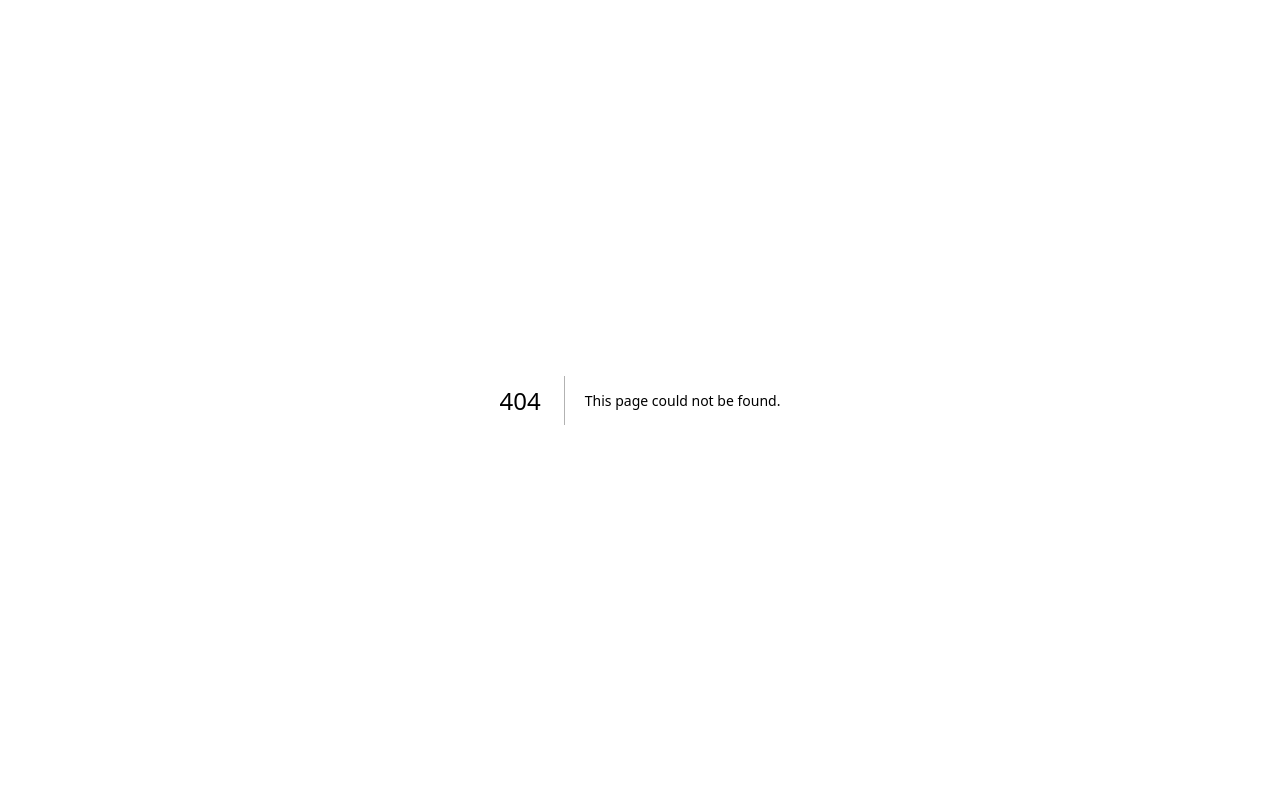
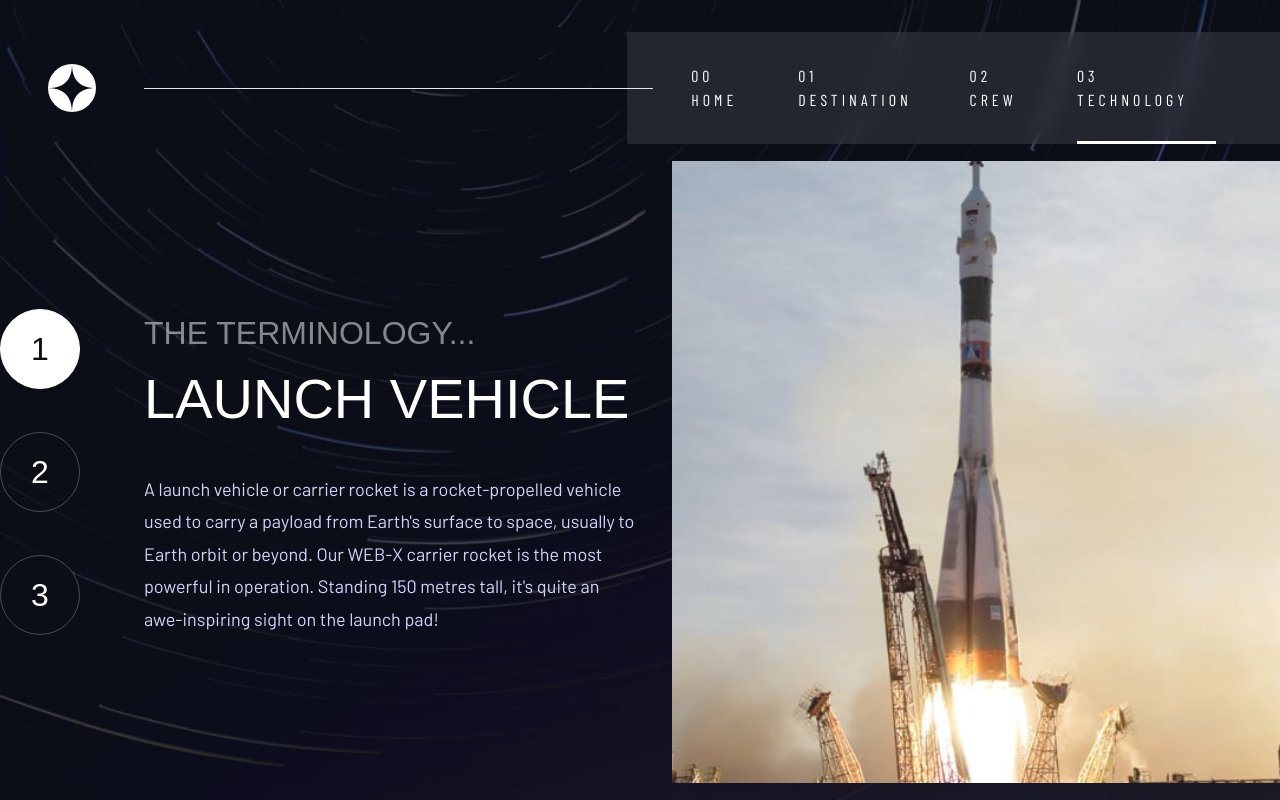
Before and after one commit to Mofizik/space-tourism, a Next.js app: page /technology in a window 1280 px wide. Before the commit this address had no page. Built offline with nearby package versions, Linux system fonts and the light colour scheme; a web font is replaced by a local one.

Commit message:
added technology page

```diff
--- a/app/components/Header.jsx
+++ b/app/components/Header.jsx
@@ -12,7 +12,7 @@ const Header = ({currentPage}) => {
                 <li className={currentPage === "home" ? "active" : ""}> <a href="/"> <span>00</span> Home</a></li>
                 <li className={currentPage === "destination" ? "active" : ""}> <a href="/destination"> <span>01</span> Destination</a></li>
                 <li className={currentPage === "crew" ? "active" : ""}> <a href="/crew"> <span>02</span> Crew</a></li>
-                <li className={currentPage === "technology" ? "active" : ""}> <a href="#"> <span>03</span> Technology</a></li>
+                <li className={currentPage === "technology" ? "active" : ""}> <a href="/technology"> <span>03</span> Technology</a></li>
             </ul>
         </nav>
     </div>
--- a/app/globals.css
+++ b/app/globals.css
@@ -39,6 +39,9 @@ html{
 }
 .crew-screen{
     background-image: url(../public/assets/crew/background-crew-desktop.jpg);
+}
+.technology-screen{
+    background-image: url(../public/assets/technology/background-technology-desktop.jpg);
 }
 .body{
     width: 100%;
@@ -282,3 +285,34 @@ html{
     object-fit: contain;
     mask-image: linear-gradient(to bottom, rgba(0, 0, 0, 1) 80%, rgba(0, 0, 0, 0) 100%, rgba(0, 0, 0, 0));
 }
+.technology-image{
+    width: 100%;
+    max-width: 608px;
+    display: flex;
+    align-items: center;
+}
+.technology-list{
+    display: flex;
+    flex-direction: column;
+    justify-content: space-between;
+    height: 100%;
+}
+.technology-list-item{
+    list-style: none;
+    width: 80px;
+    aspect-ratio: 1;
+    border-radius: 50%;
+    border: 1px solid rgba(255, 255, 255, 0.25);
+    cursor: pointer;
+    z-index: 1;
+    display: flex;
+    align-items: center;
+    justify-content: center;
+}
+.technology-list-item.active{
+    border: 1px solid var(--white);
+    background-color: var(--white);
+}
+.technology-list-item.active .text-preset-4{
+    color: var(--blue-900);
+}
--- /dev/null
+++ b/app/technology/Content.jsx
@@ -0,0 +1,33 @@
+'use client'
+import React, { useState } from 'react'
+import data from './data'
+const Content = () => {
+  const [active, setActive] = useState(0);
+  return (
+    <div className="w-full box-border flex content-center justify-end flex-grow">
+        <div className="w-full max-w-7xl h-full box-border gap-8 flex">
+            <div className="w-full flex flex-col justify-center">
+                    <div className="flex gap-16">
+                        <div>
+                            <div className="technology-list">
+                                {data.map((item, index) => (
+                                    <li key={index} className={active === index ? "technology-list-item active" : "technology-list-item"} onClick={() => setActive(index)}> <div className="text-preset-4">{index + 1}</div></li>
+                                ))}
+                            </div>
+                        </div>
+                        <div>
+                            <div className="text-preset-4 opacity-50 uppercase">the terminology...</div>
+                            <div className="text-preset-3 uppercase">{data[active].name}</div>
+                            <p className="text-preset-9">{data[active].description}</p>
+                        </div>
+                                    </div>
+                    </div>
+                    <div className="technology-image">
+                    <img src={data[active].images.portrait} alt={data[active].name} className='w-full'></img>
+                    </div>
+        </div>
+    </div>
+  )
+}
+
+export default Content
--- /dev/null
+++ b/app/technology/data.js
@@ -0,0 +1,27 @@
+const data = [
+    {
+      "name": "Launch vehicle",
+      "images": {
+        "portrait": "./assets/technology/image-launch-vehicle-portrait.jpg",
+        "landscape": "./assets/technology/image-launch-vehicle-landscape.jpg"
+      },
+      "description": "A launch vehicle or carrier rocket is a rocket-propelled vehicle used to carry a payload from Earth's surface to space, usually to Earth orbit or beyond. Our WEB-X carrier rocket is the most powerful in operation. Standing 150 metres tall, it's quite an awe-inspiring sight on the launch pad!"
+    },
+    {
+      "name": "Spaceport",
+      "images": {
+        "portrait": "./assets/technology/image-spaceport-portrait.jpg",
+        "landscape": "./assets/technology/image-spaceport-landscape.jpg"
+      },
+      "description": "A spaceport or cosmodrome is a site for launching (or receiving) spacecraft, by analogy to the seaport for ships or airport for aircraft. Based in the famous Cape Canaveral, our spaceport is ideally situated to take advantage of the Earth’s rotation for launch."
+    },
+    {
+      "name": "Space capsule",
+      "images": {
+        "portrait": "./assets/technology/image-space-capsule-portrait.jpg",
+        "landscape": "./assets/technology/image-space-capsule-landscape.jpg"
+      },
+      "description": "A space capsule is an often-crewed spacecraft that uses a blunt-body reentry capsule to reenter the Earth's atmosphere without wings. Our capsule is where you'll spend your time during the flight. It includes a space gym, cinema, and plenty of other activities to keep you entertained."
+    }
+  ]
+export default data
--- /dev/null
+++ b/app/technology/page.jsx
@@ -0,0 +1,15 @@
+import React from 'react'
+import Header from "../components/Header";
+import Content from "./Content";
+const page = () => {
+  return (
+    <div className="body">
+      <div className="bg technology-screen">
+        <Header currentPage="technology" />
+        <Content />
+      </div>
+    </div>
+  )
+}
+
+export default page
```
